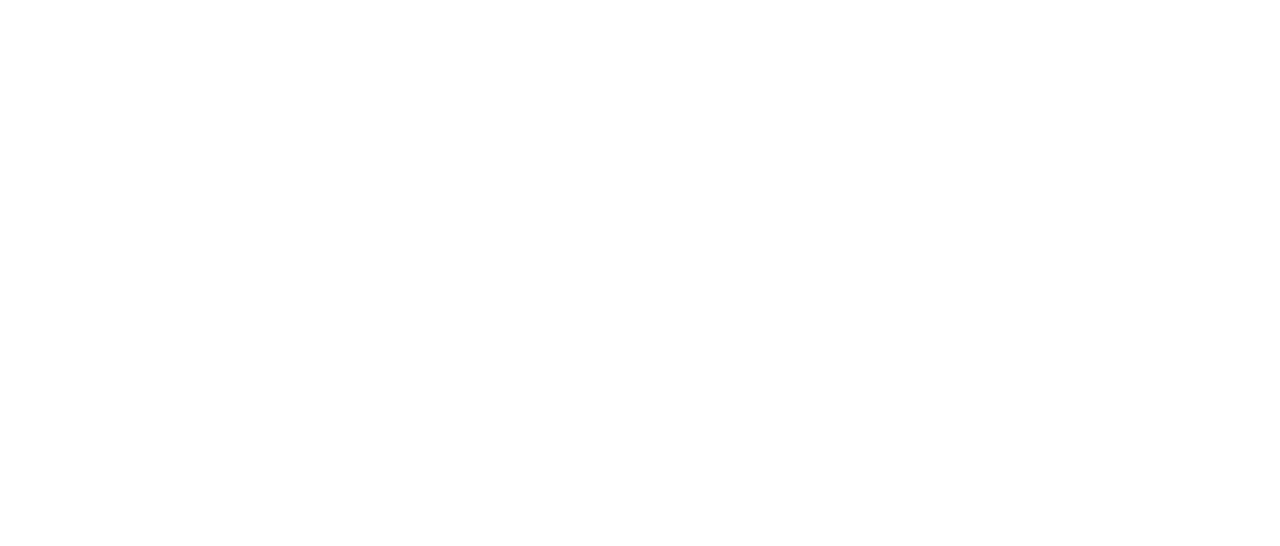
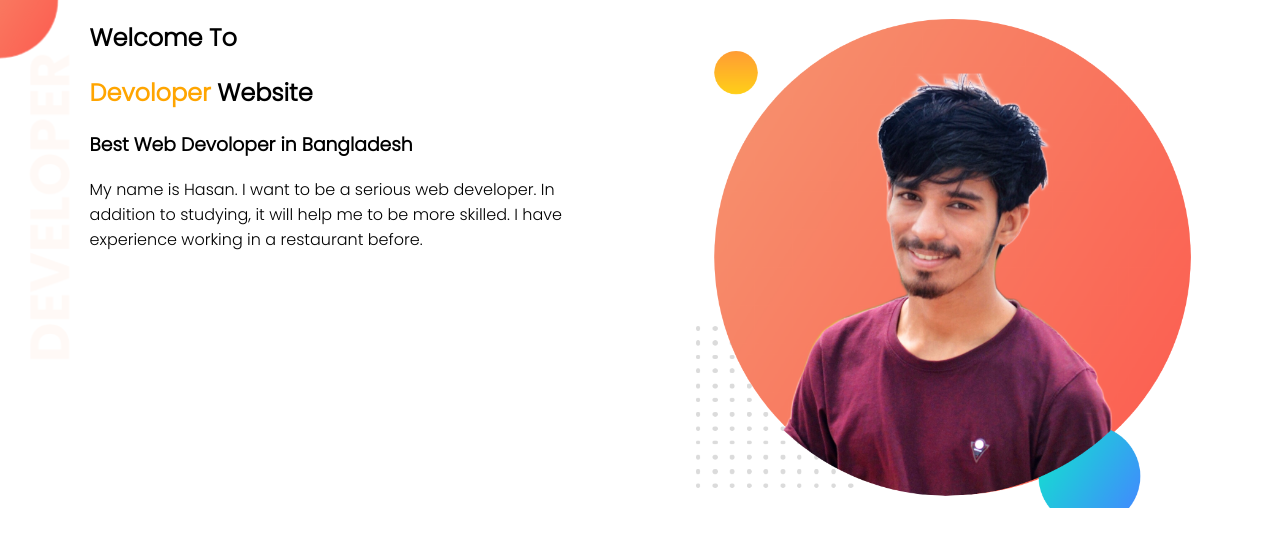
Before and after one commit to Mdhasan112/web-portfolio-2, a plain HTML site: page index.html in a window 1280 px wide. Drawn offline with Linux system fonts and the light colour scheme.

Commit message:
new style added

```diff
--- a/index.html
+++ b/index.html
@@ -5,9 +5,22 @@
     <meta http-equiv="X-UA-Compatible" content="IE=edge">
     <meta name="viewport" content="width=device-width, initial-scale=1.0">
     <title>Hasan Website</title>
+    <link rel="preconnect" href="https://fonts.googleapis.com">
+<link rel="preconnect" href="https://fonts.gstatic.com" crossorigin>
+<link href="https://fonts.googleapis.com/css2?family=Poppins:wght@300&display=swap" rel="stylesheet">
     <link rel="stylesheet" href="style.css">
 </head>
 <body>
-
+    <section class="width-area">
+        <div class="width-half">
+             <h1>Welcome To</h1>
+             <h1> <span class="highlight-color">Devoloper</span> Website</h1>
+             <h3>Best Web Devoloper in Bangladesh</h3>
+             <p>My name is Hasan. I want to be a serious web developer. In addition to studying, it will help me to be more skilled. I have experience working in a restaurant before.</p>
+        </div>
+        <div class="width-half">
+             <img src="images/profile.png" alt="">
+        </div>
+    </section>
 </body>
 </html>
--- a/style.css
+++ b/style.css
@@ -0,0 +1,26 @@
+body{
+    margin: 0;
+    font-family: 'Poppins', sans-serif;
+
+}
+.highlight-color{
+
+    color: orange;
+}
+.width-half{
+    width: 40%;
+    float: left;
+    margin-left: 5%;
+    padding-left: 2%;
+}
+.width-half img{
+    width: 100%;
+}
+.width-area{
+    background-image: url(images/top-banner.png);
+    background-repeat: no-repeat;
+
+}
+section{
+    height: 500px;
+}
```
Also changed, not shown: images/profile.png (added).
